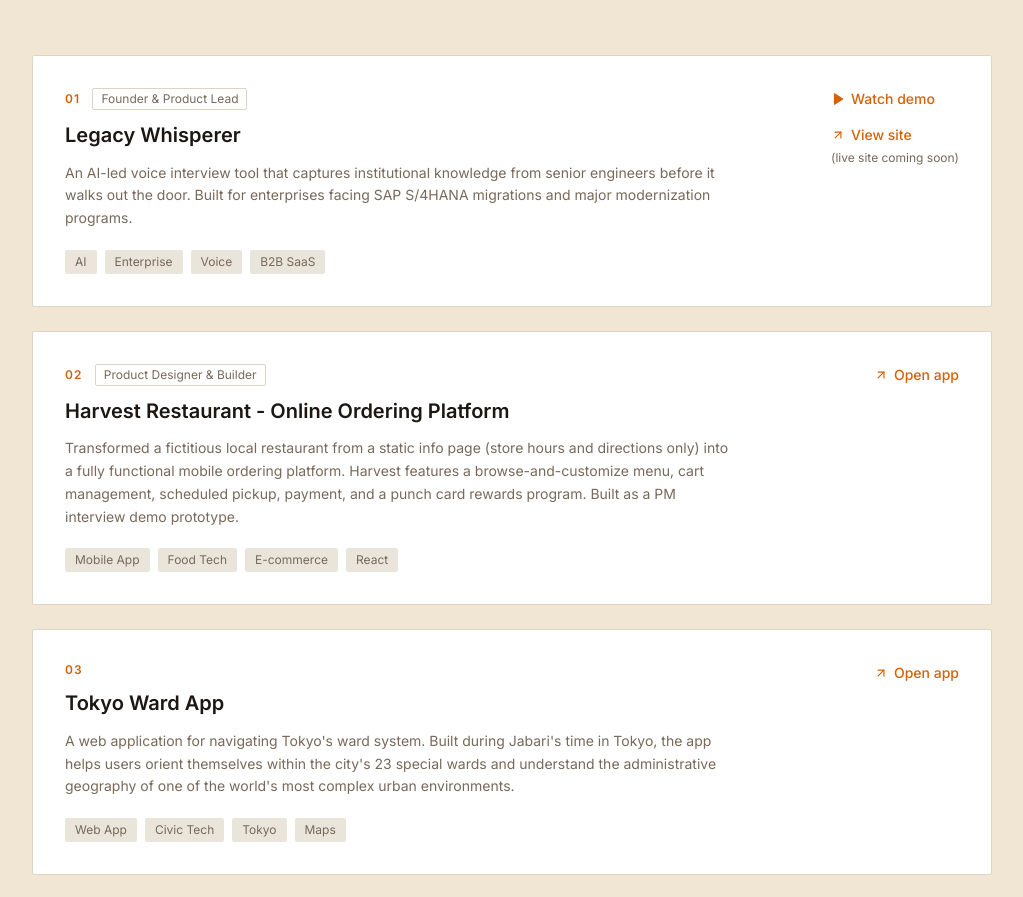
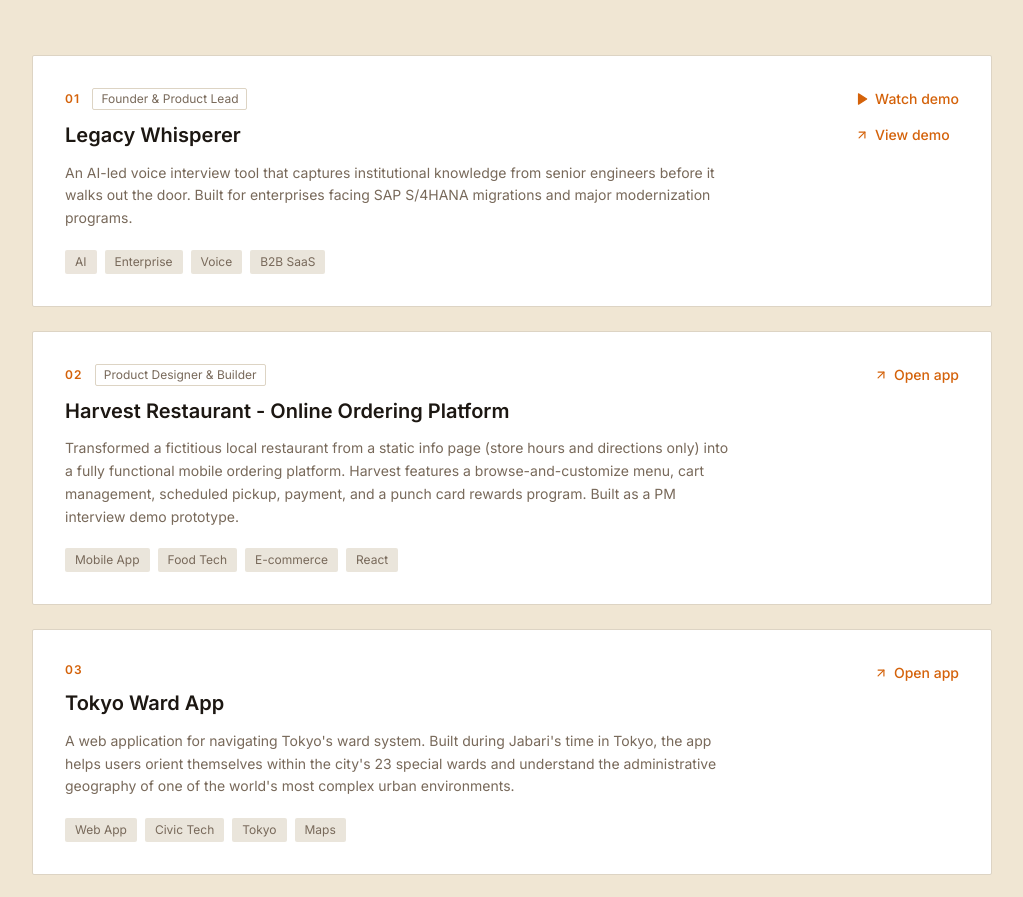
Before and after one commit to JLateef/Jabari-Portfolio, a Next.js app: page / in a window 1280 px wide. Shown: the part 2180-3077 px from the top of the page, without its empty margins (128-1151 px from the left). Built offline with nearby package versions, Linux system fonts and the light colour scheme.

Commit message:
feat: link Legacy Whisperer demo video to Google Drive

```diff
--- a/components/sections/Work.tsx
+++ b/components/sections/Work.tsx
@@ -15,10 +15,9 @@ const projects = [
         icon: 'play',
       },
       {
-        label: 'View site',
-        href: '#',
+        label: 'View demo',
+        href: 'https://drive.google.com/file/d/1qifJvgH-rcGYO760Zu579agzocs7pSLh/view',
         icon: 'arrow',
-        note: '(live site coming soon)',
       },
     ],
   },
```
